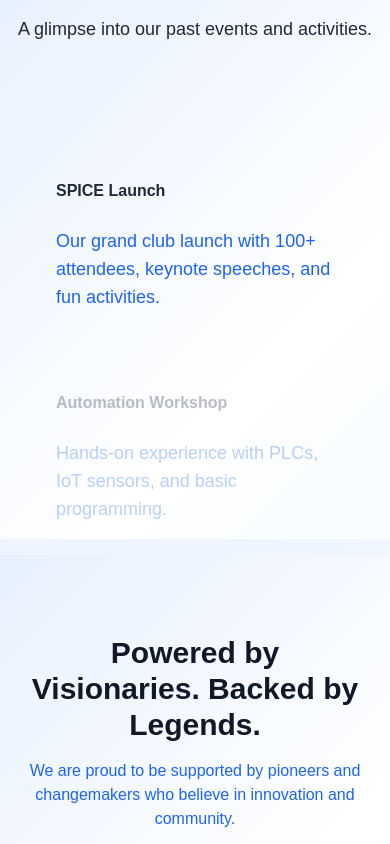
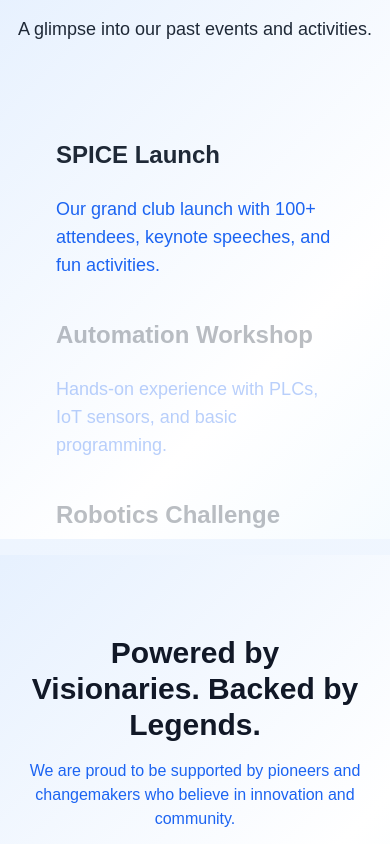
Before and after one commit to Akdest/spice, a Next.js app: page / in a window 390 px wide. Shown: the part 4200-5044 px from the top of the page. Built offline with nearby package versions, Linux system fonts and the light colour scheme; what tw-elements would draw is missing.

Commit message:
added texts

```diff
--- a/components/ui/sticky-scroll-reveal.tsx
+++ b/components/ui/sticky-scroll-reveal.tsx
@@ -53,17 +53,17 @@ export const PastEvents = ({
 
         </motion.p>
     <motion.div
-      className="relative scrollbar-hide overflow-y-auto flex h-[30rem] justify-center space-x-6  rounded-md p-10"
+      className="relative scrollbar-hide overflow-y-auto flex h-[30rem] justify-center space-x-6    rounded-md p-10"
       ref={ref}
     >
-      <div className="flex w-[100%] lg:w-[60%] items-start px-4">
+      <div className="flex w-[100%] lg:w-[60%]  items-start px-4">
         <div className="w-full">
           {content.map((item, index) => (
-            <div key={item.title + index} className="my-20">
+            <div key={item.title + index} className="my-10 lg:my-20">
               <motion.h2
                 initial={{ opacity: 0 }}
                 animate={{ opacity: activeCard === index ? 1 : 0.3 }}
-                className="md:text-3xl text-md font-bold text-gray-800"
+                className="md:text-3xl text-2xl font-bold text-gray-800"
               >
                 {item.title}
               </motion.h2>
@@ -82,7 +82,7 @@ export const PastEvents = ({
 
       <div
         className={cn(
-          "sticky top-10 hidden h-[100%] w-[35%] overflow-hidden rounded-md lg:block",
+          "sticky top-10 h-[100%] w-[35%] overflow-hidden rounded-md hidden lg:block",
           contentClassName,
         )}
       >
```
